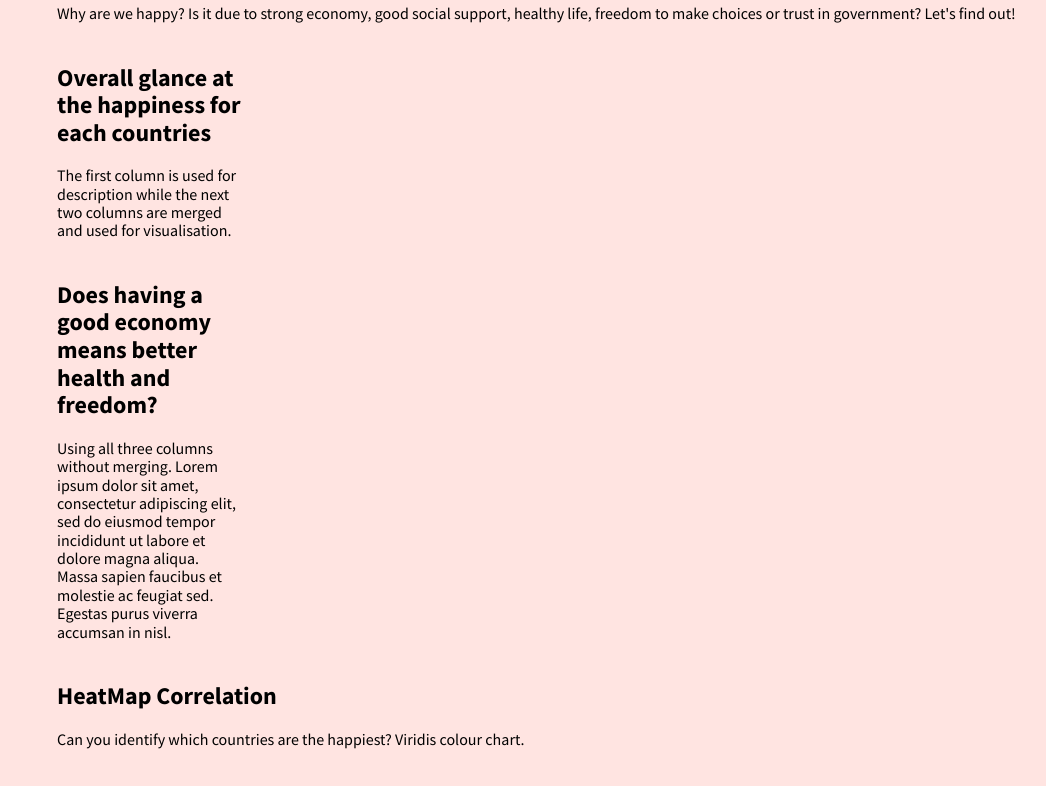
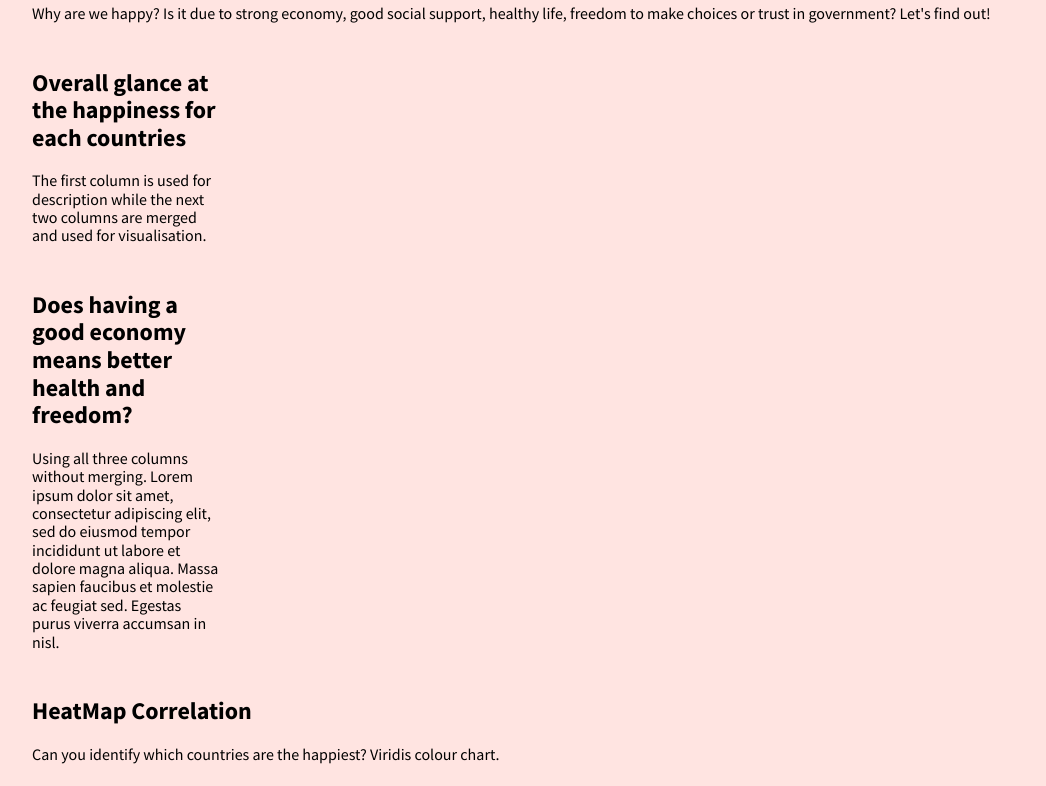
Before and after one commit to Averiandith/FIT3179, a plain HTML site: page index.html in a window 1280 px wide. Shown: the part 94-880 px from the top of the page, without its empty margins (58-1104 px from the left). Drawn offline with nearby package versions, Linux system fonts and the light colour scheme; a script that the page names is missing.

Commit message:
Modify Pages

```diff
--- a/index.html
+++ b/index.html
@@ -25,7 +25,7 @@
        background-color: #ffe4e1;
      }
      .page{
-       width: 1050px;
+       width: 1100px;
        background-color: #ffe4e1;
        margin: auto;
        padding: 50px;
@@ -38,13 +38,13 @@
       margin-top:0px;
     }
     .description-right {
-      padding-left: 25px;
+      padding-left: 30px;
     }
     .description-left{
-      padding-right: 25px;
+      padding-right: 30px;
     }
     .pure-g{
-      margin-bottom: 25px;
+      margin-bottom: 30px;
     }
     .small-font{
         font-size: 14px;
```
